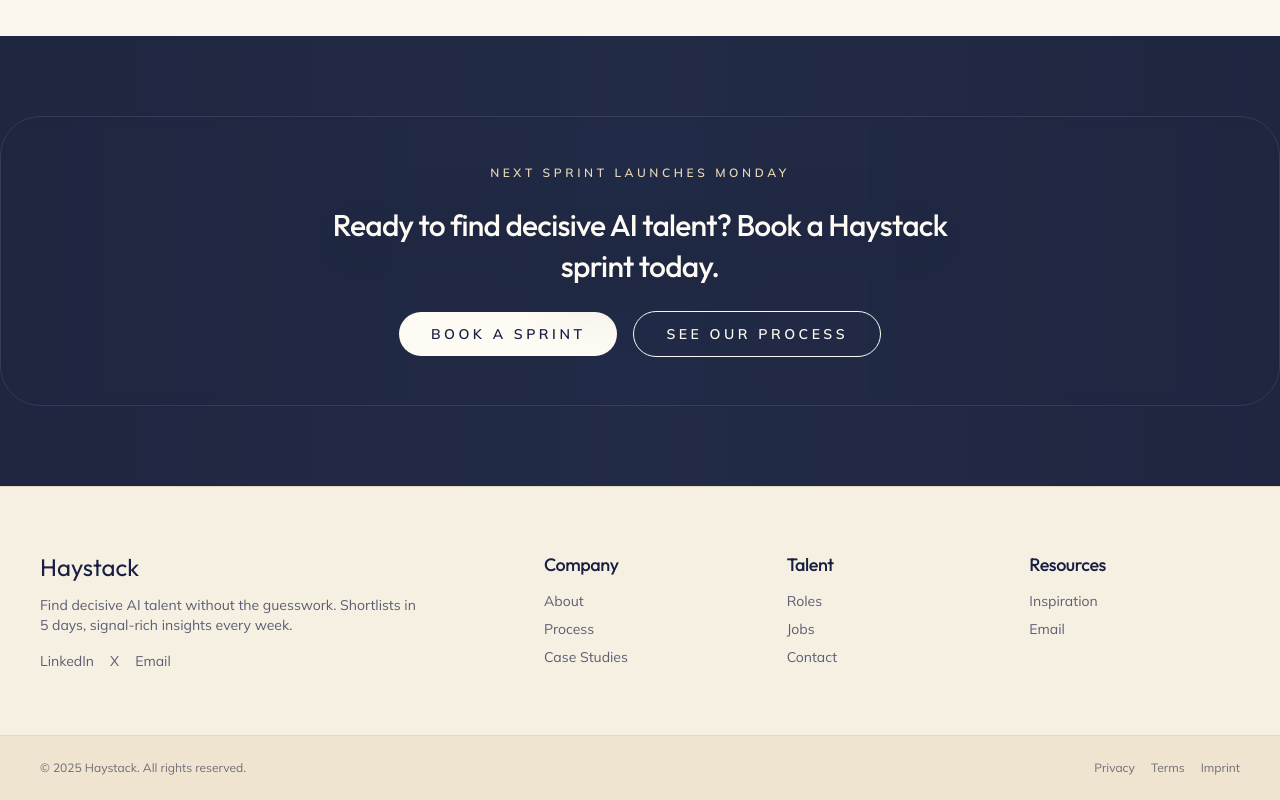
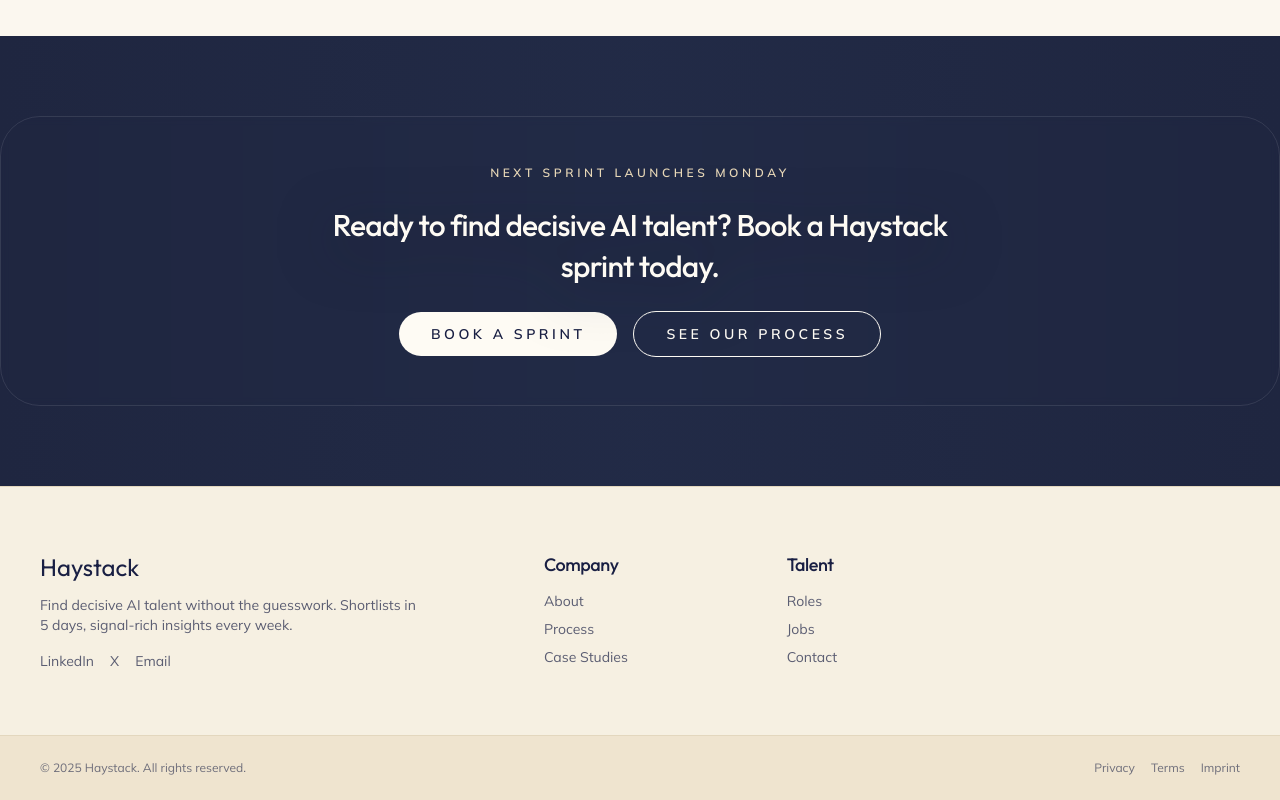
Before and after one commit to David-tech-creator/haystack, a Next.js app: page / in a window 1280 px wide. Shown: the part 3371-4171 px from the top of the page. Built offline with nearby package versions, Linux system fonts and the light colour scheme.

Commit message:
chore: simplify footer navigation

```diff
--- a/src/components/layout/site-footer.tsx
+++ b/src/components/layout/site-footer.tsx
@@ -24,13 +24,6 @@
       { href: "/roles", label: "Roles" },
       { href: "/jobs", label: "Jobs" },
       { href: "/contact", label: "Contact" },
-    ],
-  },
-  {
-    heading: "Resources",
-    links: [
-      { href: "https://www.whoz.com/en/solutions-small-medium-companies/", label: "Inspiration", external: true },
-      { href: "mailto:hello@haystack.example", label: "Email", external: true },
     ],
   },
 ]
```
